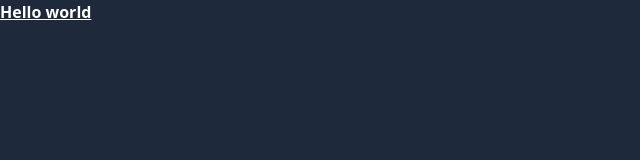
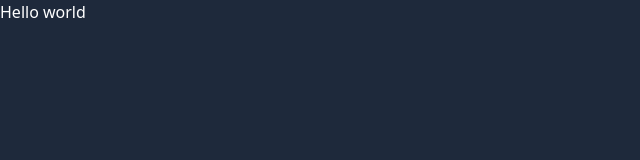
Before and after one commit to briannelson95/voting-app, a Next.js app: page / in a window 1280 px wide. Shown: the top 160 px of the page, without its empty margins (0-640 px from the left). Built offline with nearby package versions, Linux system fonts and the light colour scheme.

Commit message:
add yarn types

```diff
--- a/package.json
+++ b/package.json
@@ -15,6 +15,7 @@
   },
   "devDependencies": {
     "@types/node": "18.7.18",
+    "@types/react": "^18.0.21",
     "autoprefixer": "^10.4.12",
     "eslint": "8.23.1",
     "eslint-config-next": "12.3.1",
--- a/pages/index.tsx
+++ b/pages/index.tsx
@@ -1,5 +1,5 @@
 export default function Home() {
   return (
-    <div className="font-bold underline">Hello world</div>
+    <div className="">Hello world</div>
   )
 }
```
Also changed, not shown: 1 other file (tests, documents, lock files or other folders).
